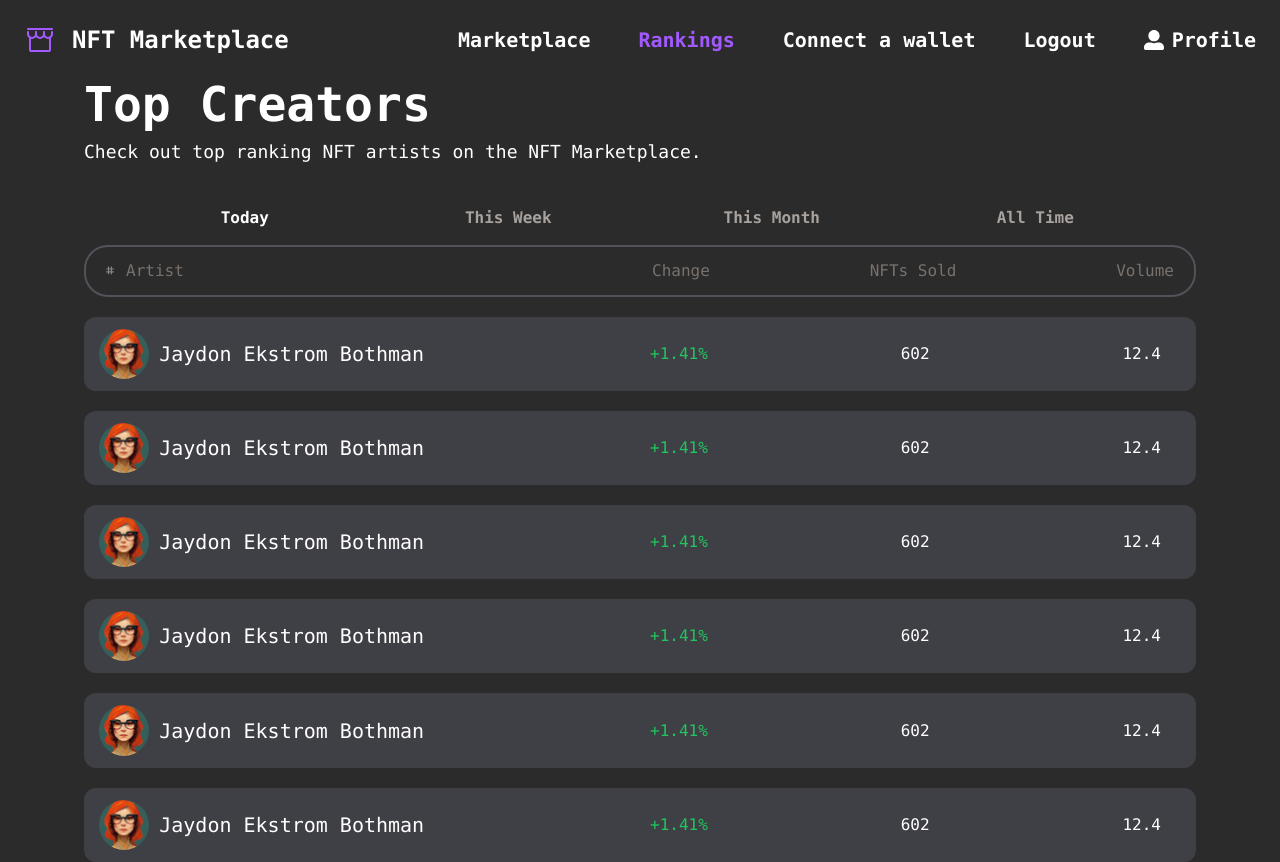
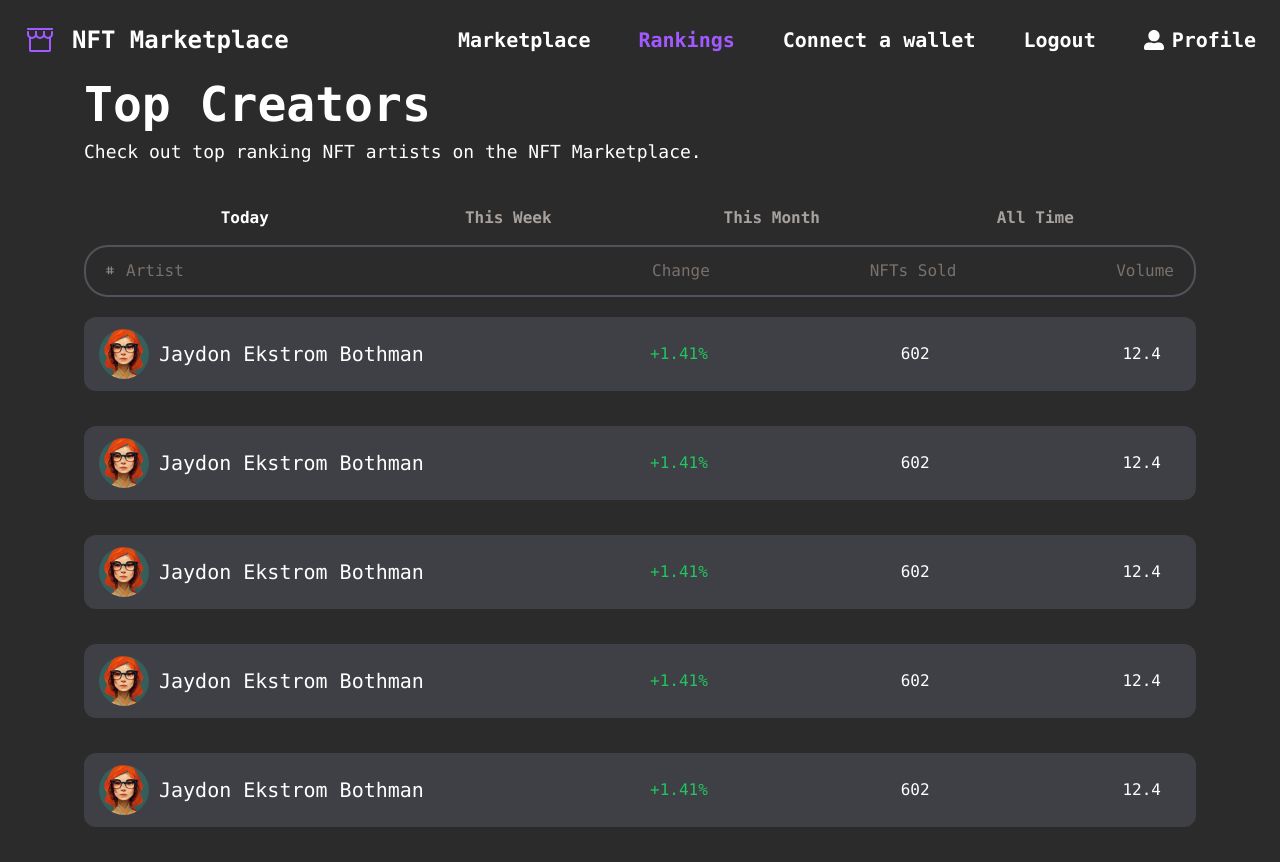
Before and after one commit to NABIL234234/NFT-MARKETPLACE, a React (Vite) app: page /rankings in a window 1280 px wide. Shown: the top 862 px of the page. Built offline with nearby package versions, Linux system fonts and the light colour scheme; sample sign-in values are in the browser's storage; a web font is replaced by a local one.

Commit message:
style: mb for card

```diff
--- a/src/components/ArtistsCard/ArtistsCard.jsx
+++ b/src/components/ArtistsCard/ArtistsCard.jsx
@@ -12,13 +12,13 @@ export default function ArtistsCard({
 }) {
   return (
     <>
-      <div className="ArtistCard w-full  bg-zinc-700  gap-[20px] rounded-xl py-[12px] px-[15px]">
+      <div className="ArtistCard w-full  bg-zinc-700  gap-[20px] rounded-xl py-[12px] px-[15px] mb-[15px]">
         <div className="flex ">
           <div className="hidden absolute left-[15%] bg-zinc-800 pt-0.5 pb-0.5 px-2.5 rounded-full">
             <h6 className="text-stone-400">{number}</h6>
           </div>
           <div className="flex items-center gap-[10px] text-white text-lg mb:text-xl font-medium">
-            <img className="w-[30%] sm:w-[15%]" src={imgUrl} alt="imgUrl" />
+            <img className="w-[40px] sm:w-[50px]" src={imgUrl} alt="imgUrl" />
             <h3>{nickName}</h3>
           </div>
         </div>
```
